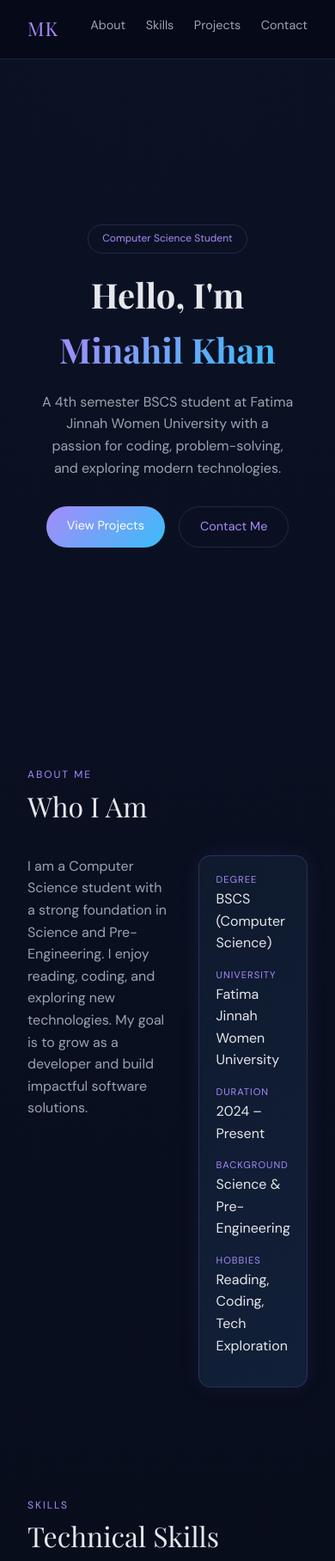
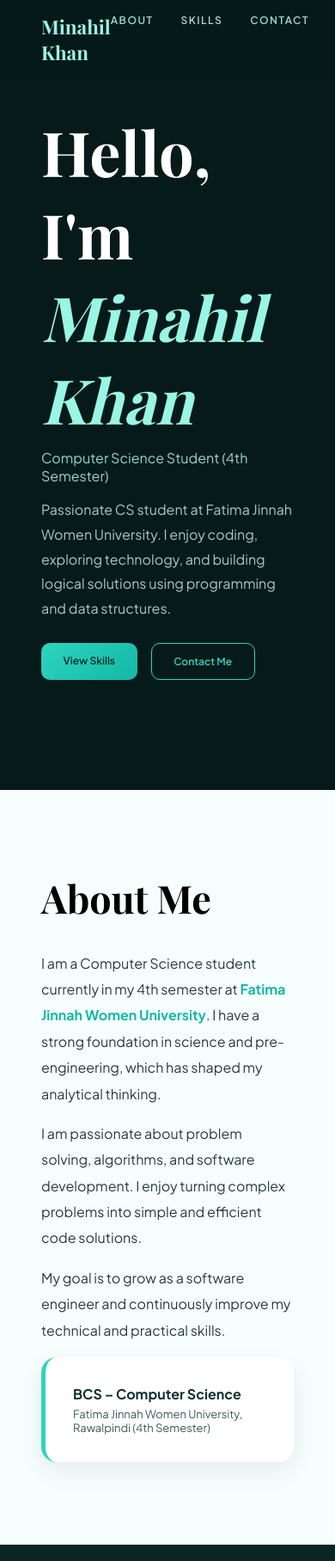
Before and after one commit to Minahil-999/minahilkhan-github.io, a plain HTML site: page index.html in a window 390 px wide. Shown: the top 1816 px of the page at 86% size. Drawn offline with nearby package versions, Linux system fonts and the light colour scheme.

Commit message:
Update index.html

```diff
--- a/index.html
+++ b/index.html
@@ -4,320 +4,254 @@
 <meta charset="UTF-8">
 <meta name="viewport" content="width=device-width, initial-scale=1.0">
 <title>Minahil Khan | Portfolio</title>
-<link href="https://fonts.googleapis.com/css2?family=Playfair+Display:wght@400;700&family=DM+Sans:wght@300;400;500&display=swap" rel="stylesheet">
+
+<link href="https://fonts.googleapis.com/css2?family=Playfair+Display:wght@700&family=Plus+Jakarta+Sans:wght@300;400;500;600;700&display=swap" rel="stylesheet">
+<link rel="stylesheet" href="https://cdnjs.cloudflare.com/ajax/libs/font-awesome/6.5.0/css/all.min.css">
+
 <style>
-  *, *::before, *::after { margin: 0; padding: 0; box-sizing: border-box; }
+*{margin:0;padding:0;box-sizing:border-box;}
+html{scroll-behavior:smooth;}
 
 :root{
-    --bg:#050814;
-    --card:#0f1a2e;
-    --card2:#111f38;
-    --accent:#a78bfa;
-    --accent2:#38bdf8;
-    --text:#e5e7eb;
-    --muted:#9ca3af;
-    --border:rgba(167,139,250,0.18);
+  /* NEW MODERN TEAL THEME */
+  --dark:#071a1a;
+  --dark2:#0b2424;
+  --light:#f6fffd;
+  --light2:#e9f7f5;
+
+  --text:#eaffff;
+  --muted:#87a7a7;
+
+  --accent:#2dd4bf;
+  --accent2:#14b8a6;
+  --soft:#99f6e4;
+
+  --card:rgba(255,255,255,0.05);
+  --border:rgba(45,212,191,0.18);
 }
 
 body{
-    background: radial-gradient(circle at top, #0b1224, var(--bg));
-    color:var(--text);
-    font-family:'DM Sans',sans-serif;
-    line-height:1.6;
+  font-family:'Plus Jakarta Sans',sans-serif;
+  overflow-x:hidden;
 }
 
 /* NAV */
 nav{
-    position:sticky;
-    top:0;
-    z-index:100;
-    backdrop-filter:blur(14px);
-    background:rgba(5,8,20,0.8);
-    border-bottom:1px solid var(--border);
-    display:flex;
-    justify-content:space-between;
-    padding:1rem 2rem;
+  position:fixed;top:0;left:0;right:0;
+  display:flex;justify-content:space-between;
+  padding:1rem 3rem;
+  z-index:300;
 }
+nav.is-dark{background:rgba(7,26,26,0.9);backdrop-filter:blur(18px);}
+nav.is-light{background:rgba(246,255,253,0.9);backdrop-filter:blur(18px);}
 
 .logo{
   font-family:'Playfair Display',serif;
-    color:var(--accent);
   font-size:1.4rem;
-    letter-spacing:1px;
+}
+nav.is-dark .logo{color:var(--soft);}
+nav.is-light .logo{color:var(--accent2);}
+
+.links{display:flex;gap:2rem;}
+.links a{
+  text-decoration:none;
+  font-size:12px;
+  letter-spacing:1.5px;
+  text-transform:uppercase;
+  font-weight:600;
+}
+nav.is-dark .links a{color:#9fd6d6;}
+nav.is-light .links a{color:#356b66;}
+
+/* HERO */
+#hero{
+  min-height:100vh;
+  background:var(--dark);
+  display:flex;
+  align-items:center;
+  padding:8rem 3rem;
+  position:relative;
 }
 
-  .links a{
-    margin-left:1.2rem;
+.hero-name{
+  font-family:'Playfair Display',serif;
+  font-size:4.5rem;
+  color:white;
+}
+.hero-name em{color:var(--soft);}
+
+.hero-role{color:#9ad4d4;margin-top:10px;}
+.hero-desc{color:#a7c9c9;margin-top:15px;line-height:1.8;max-width:500px;}
+
+.btn{
+  padding:.8rem 1.6rem;
+  border-radius:10px;
   text-decoration:none;
-    color:var(--muted);
-    font-size:0.9rem;
-    transition:0.3s;
+  font-weight:600;
+  font-size:12px;
 }
-  .links a:hover{color:var(--accent);}
-
-  /* HERO */
-  .hero{
-    min-height:90vh;
-    display:flex;
-    align-items:center;
-    justify-content:center;
-    text-align:center;
-    padding:3rem;
+.btn-fill{
+  background:linear-gradient(135deg,var(--accent),var(--accent2));
+  color:#002b2b;
+}
+.btn-line{
+  border:1px solid var(--accent);
+  color:var(--accent);
 }
 
-  .tag{
-    display:inline-block;
-    padding:0.4rem 1rem;
-    border-radius:50px;
-    border:1px solid var(--border);
-    color:var(--accent);
-    font-size:0.75rem;
+.hero-btns{display:flex;gap:1rem;margin-top:25px;}
+
+/* ABOUT */
+#about{background:var(--light);padding:6rem 3rem;}
+
+.sec-title{
+  font-size:2.8rem;
+  font-family:'Playfair Display',serif;
+  margin-bottom:2rem;
+}
+
+.about-p{
+  line-height:1.9;
+  color:#2b3b3b;
   margin-bottom:1rem;
 }
 
-  h1{
-    font-family:'Playfair Display',serif;
-    font-size:clamp(2.5rem,6vw,4rem);
+.about-p strong{color:var(--accent2);}
+
+/* EDUCATION (left card upgraded) */
+.edu-card{
+  background:white;
+  padding:2rem;
+  border-radius:18px;
+  border-left:5px solid var(--accent);
+  box-shadow:0 10px 30px rgba(0,0,0,0.08);
 }
 
-  h1 span{
-    background:linear-gradient(135deg,var(--accent),var(--accent2));
-    -webkit-background-clip:text;
-    -webkit-text-fill-color:transparent;
+.edu-name{font-weight:700;color:#0f2f2f;}
+.edu-info{font-size:13px;color:#3b5b5b;margin-top:5px;}
+
+/* SKILLS */
+#skills{
+  background:var(--dark2);
+  padding:6rem 3rem;
 }
 
-  .sub{
-    color:var(--muted);
-    margin-top:1rem;
-    max-width:600px;
+.skill-card{
+  background:var(--card);
+  border:1px solid var(--border);
+  padding:1.5rem;
+  border-radius:16px;
+  text-align:center;
+  transition:.3s;
 }
-
-  /* BUTTONS */
-  .btns{margin-top:2rem; display:flex; gap:1rem; justify-content:center; flex-wrap:wrap;}
-
-  .btn{
-    padding:0.7rem 1.5rem;
-    border-radius:50px;
-    text-decoration:none;
-    font-size:0.9rem;
-  }
-
-  .primary{
-    background:linear-gradient(135deg,var(--accent),var(--accent2));
-    color:white;
-  }
-
-  .outline{
-    border:1px solid var(--border);
-    color:var(--accent);
-  }
-
-  section{
-    padding:4rem 2rem;
-    max-width:1000px;
-    margin:auto;
-  }
-
-  .label{
-    color:var(--accent);
-    letter-spacing:2px;
-    font-size:0.75rem;
-    text-transform:uppercase;
-  }
-
-  .title{
-    font-family:'Playfair Display',serif;
-    font-size:2rem;
-    margin-bottom:2rem;
-  }
-
-  /* ABOUT IMPROVED */
-  .about{
-    display:grid;
-    grid-template-columns:1.6fr 1fr;
-    gap:2rem;
-  }
-
-  .about-text{
-    color:var(--muted);
-    font-size:1rem;
-  }
-
-  .info-card{
-    background:linear-gradient(145deg,var(--card),var(--card2));
-    border:1px solid var(--border);
-    padding:1.2rem;
-    border-radius:14px;
-    box-shadow:0 0 25px rgba(167,139,250,0.08);
-  }
-
-  .info-item{
-    margin-bottom:1rem;
-  }
-
-  .info-item span{
-    display:block;
-    font-size:0.7rem;
-    color:var(--accent);
-    letter-spacing:1px;
-    text-transform:uppercase;
-  }
-
-  /* SKILLS IMPROVED */
-  .skills{
-    display:grid;
-    grid-template-columns:repeat(auto-fit,minmax(140px,1fr));
-    gap:1rem;
-  }
-
-  .skill{
-    background:linear-gradient(145deg,var(--card),var(--card2));
-    border:1px solid var(--border);
-    padding:1.2rem;
-    border-radius:14px;
-    text-align:center;
-    transition:0.3s;
-  }
-
-  .skill:hover{
+.skill-card:hover{
   transform:translateY(-6px);
   border-color:var(--accent);
 }
 
-  .skill b{
-    display:block;
-    margin-bottom:0.3rem;
+.skill-card i{
+  font-size:1.6rem;
+  color:var(--soft);
+  margin-bottom:10px;
 }
 
-  /* PROJECTS */
-  .projects{
+.skill-card p{color:#c7f9f3;font-weight:500;}
+
+.skill-grid{
   display:grid;
-    grid-template-columns:repeat(auto-fit,minmax(250px,1fr));
+  grid-template-columns:repeat(auto-fit,minmax(150px,1fr));
   gap:1rem;
 }
 
-  .project{
-    background:var(--card);
-    padding:1.2rem;
-    border-radius:14px;
-    border:1px solid var(--border);
+/* CONTACT */
+#contact{background:var(--light);padding:6rem 3rem;}
+
+.contact-box{
+  background:linear-gradient(135deg,var(--accent),var(--accent2));
+  padding:2rem;
+  border-radius:18px;
+  color:#003636;
 }
 
-  .tag2{
-    color:var(--accent);
-    font-size:0.7rem;
-  }
-
-  /* CONTACT */
-  .contact{
-    display:grid;
-    grid-template-columns:repeat(auto-fit,minmax(200px,1fr));
-    gap:1rem;
-  }
-
-  .contact div{
-    background:var(--card);
-    padding:1rem;
-    border-radius:12px;
-    border:1px solid var(--border);
-  }
-
-  footer{
-    text-align:center;
-    padding:2rem;
-    color:var(--muted);
-    border-top:1px solid var(--border);
-  }
 </style>
 </head>
+
 <body>
 
-<nav>
-  <div class="logo">MK</div>
+<nav class="is-dark" id="nav">
+  <div class="logo">Minahil Khan</div>
   <div class="links">
     <a href="#about">About</a>
     <a href="#skills">Skills</a>
-    <a href="#projects">Projects</a>
     <a href="#contact">Contact</a>
   </div>
 </nav>
 
-<div class="hero">
+<!-- HERO -->
+<section id="hero">
   <div>
-    <div class="tag">Computer Science Student</div>
-    <h1>Hello, I'm <span>Minahil Khan</span></h1>
-    <p class="sub">A 4th semester BSCS student at Fatima Jinnah Women University with a passion for coding, problem-solving, and exploring modern technologies.</p>
-    <div class="btns">
-      <a class="btn primary" href="#projects">View Projects</a>
-      <a class="btn outline" href="#contact">Contact Me</a>
-    </div>
-  </div>
-</div>
-
-<section id="about">
-  <div class="label">About Me</div>
-  <div class="title">Who I Am</div>
-
-  <div class="about">
-    <p class="about-text">
-      I am a Computer Science student with a strong foundation in Science and Pre-Engineering. I enjoy reading, coding, and exploring new technologies. My goal is to grow as a developer and build impactful software solutions.
+    <h1 class="hero-name">Hello, I'm<br><em>Minahil Khan</em></h1>
+    <p class="hero-role">Computer Science Student (4th Semester)</p>
+    <p class="hero-desc">
+      Passionate CS student at Fatima Jinnah Women University.
+      I enjoy coding, exploring technology, and building logical solutions using programming and data structures.
     </p>
 
-    <!-- MORE STYLISH LEFT CARD -->
-    <div class="info-card">
-      <div class="info-item"><span>Degree</span>BSCS (Computer Science)</div>
-      <div class="info-item"><span>University</span>Fatima Jinnah Women University</div>
-      <div class="info-item"><span>Duration</span>2024 – Present</div>
-      <div class="info-item"><span>Background</span>Science & Pre-Engineering</div>
-      <div class="info-item"><span>Hobbies</span>Reading, Coding, Tech Exploration</div>
+    <div class="hero-btns">
+      <a class="btn btn-fill" href="#skills">View Skills</a>
+      <a class="btn btn-line" href="#contact">Contact Me</a>
     </div>
   </div>
 </section>
 
-<section id="skills">
-  <div class="label">Skills</div>
-  <div class="title">Technical Skills</div>
+<!-- ABOUT -->
+<section id="about">
+  <h2 class="sec-title">About Me</h2>
 
-  <!-- MORE MODERN SKILLS -->
-  <div class="skills">
-    <div class="skill"><b>C++</b>OOP</div>
-    <div class="skill"><b>C</b>Programming</div>
-    <div class="skill"><b>Java</b>OOP</div>
-    <div class="skill"><b>Python</b>Scripting</div>
-    <div class="skill"><b>SQL</b>Databases</div>
-    <div class="skill"><b>HTML/CSS</b>Web</div>
-    <div class="skill"><b>DSA</b>Problem Solving</div>
+  <p class="about-p">
+    I am a Computer Science student currently in my 4th semester at
+    <strong>Fatima Jinnah Women University</strong>. I have a strong foundation in science and pre-engineering, which has shaped my analytical thinking.
+  </p>
+
+  <p class="about-p">
+    I am passionate about problem solving, algorithms, and software development.
+    I enjoy turning complex problems into simple and efficient code solutions.
+  </p>
+
+  <p class="about-p">
+    My goal is to grow as a software engineer and continuously improve my technical and practical skills.
+  </p>
+
+  <div class="edu-card">
+    <div class="edu-name">BCS – Computer Science</div>
+    <div class="edu-info">Fatima Jinnah Women University, Rawalpindi (4th Semester)</div>
   </div>
 </section>
 
-<section id="projects">
-  <div class="label">Projects</div>
-  <div class="title">Coming Soon Work</div>
+<!-- SKILLS -->
+<section id="skills">
+  <h2 class="sec-title" style="color:white;">Skills & Technologies</h2>
 
-  <div class="projects">
-    <div class="project"><div class="tag2">C++</div>Sports Management System (Coming Soon)</div>
-    <div class="project"><div class="tag2">Java</div>Bank System (Coming Soon)</div>
-    <div class="project"><div class="tag2">Python</div>Student Grade System (Coming Soon)</div>
-    <div class="project"><div class="tag2">SQL</div>Database Projects (Coming Soon)</div>
-    <div class="project"><div class="tag2">C</div>File Handling Projects (Coming Soon)</div>
-    <div class="project"><div class="tag2">HTML/CSS</div>Portfolio Website</div>
+  <div class="skill-grid">
+    <div class="skill-card"><i class="fas fa-code"></i><p>C / C++</p></div>
+    <div class="skill-card"><i class="fab fa-java"></i><p>Java</p></div>
+    <div class="skill-card"><i class="fab fa-python"></i><p>Python</p></div>
+    <div class="skill-card"><i class="fab fa-html5"></i><p>HTML / CSS</p></div>
+    <div class="skill-card"><i class="fas fa-project-diagram"></i><p>DSA</p></div>
+    <div class="skill-card"><i class="fas fa-database"></i><p>SQL</p></div>
   </div>
 </section>
 
+<!-- CONTACT -->
 <section id="contact">
-  <div class="label">Contact</div>
-  <div class="title">Get In Touch</div>
+  <h2 class="sec-title">Contact</h2>
 
-  <div class="contact">
-    <div>Email: yourmail@example.com</div>
-    <div>GitHub: github.com/yourusername</div>
-    <div>Location: Rawalpindi, Pakistan</div>
+  <div class="contact-box">
+    <p><b>Email:</b> your-email@example.com</p>
+    <p><b>GitHub:</b> your-github</p>
+    <p><b>Location:</b> Gujar Khan, Punjab, Pakistan</p>
   </div>
 </section>
 
-<footer>
-  © 2026 Minahil Khan | Designed with modern UI
-</footer>
-
 </body>
 </html>
```
Lines whose indentation alone changed are shown as unchanged.
